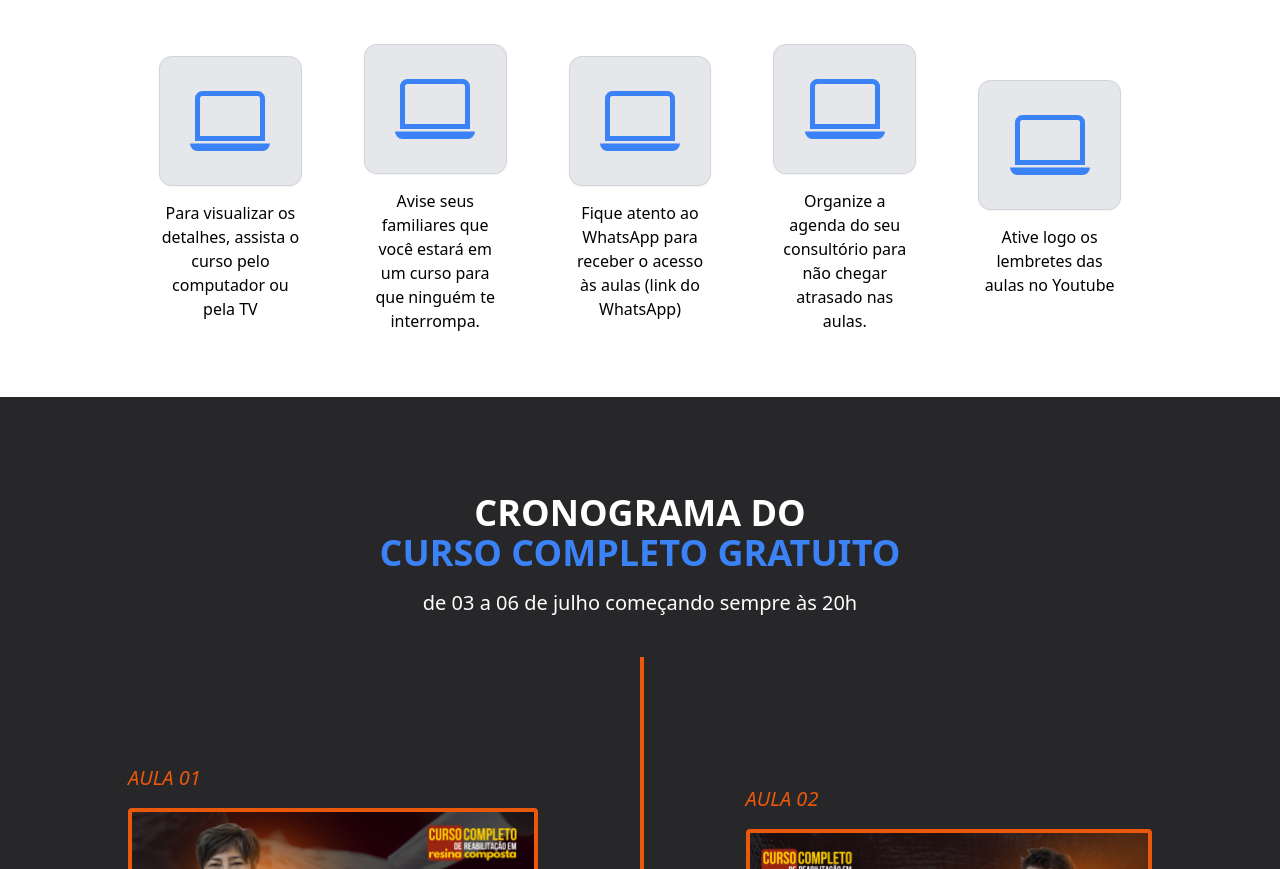
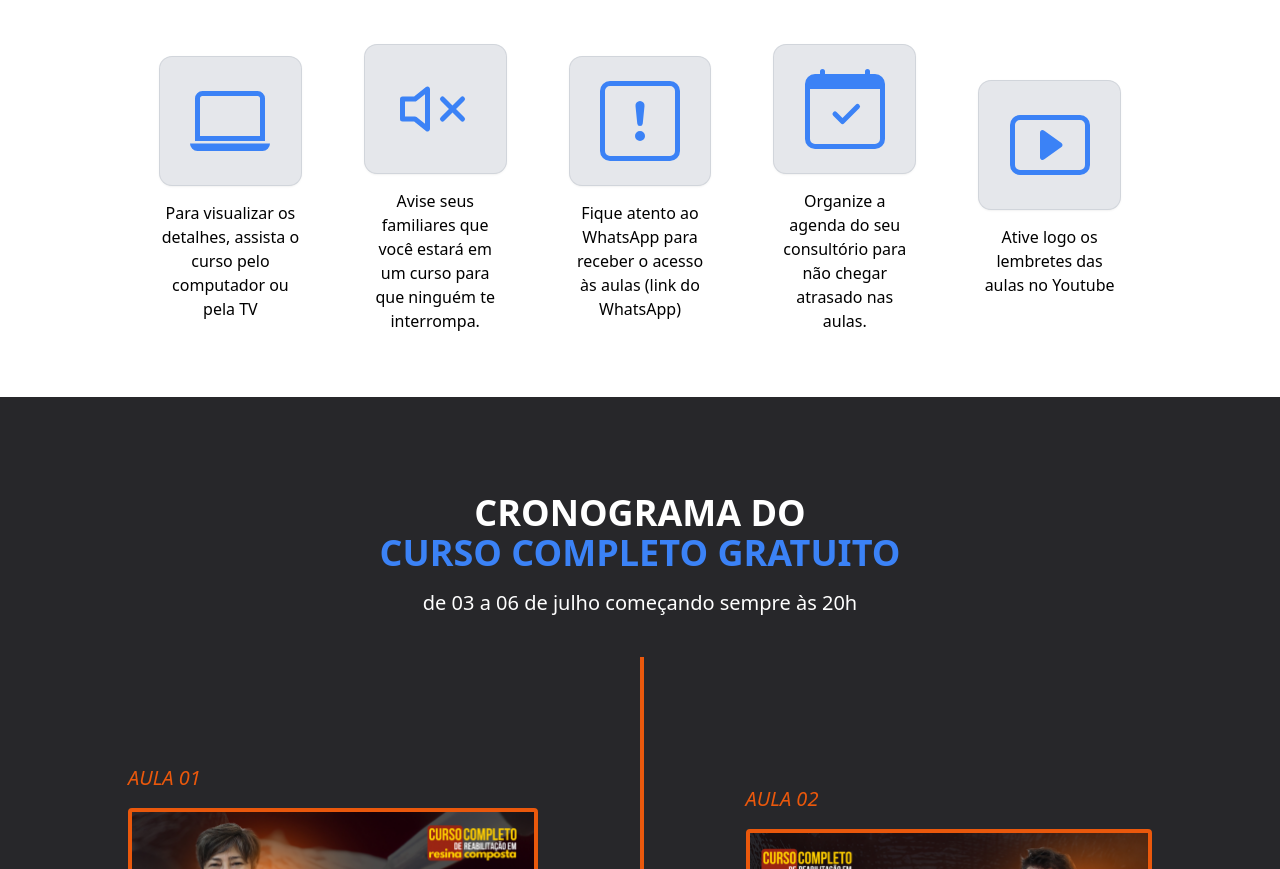
Before and after one commit to mdigitalagencia/lp.myleneerenato.com, a plain HTML site: page preparacao/index.html in a window 1280 px wide. Shown: the part 1481-2350 px from the top of the page. Drawn offline with nearby package versions, Linux system fonts and the light colour scheme; files that its build step writes are made by us from their sources.

Commit message:
updating icons

```diff
--- a/preparacao/index.html
+++ b/preparacao/index.html
@@ -2,7 +2,7 @@
 <html>
 <head>
     <meta charset="UTF-8">
-    <title>15ª Maratona da Resina Composta</title>
+    <title>Preparação para o Curso Completo</title>
     <meta name="viewport" content="width=device-width, initial-scale=1, maximum-scale=1, user-scalable=no, shrink-to-fit=no">
     <meta http-equiv="content-type" content="text/html; charset=utf-8">
     <meta http-equiv="X-UA-Compatible" content="IE=edge,chrome=1">
@@ -13,8 +13,8 @@
     <meta name="robots" content="all"/>
     <meta property="og:locale" content="pt_BR">
     <meta property="og:type" content="article">
-    <meta property="og:title" content="Mylene e Renato">
-    <meta property="og:description" content="Transforme o sorriso do seu paciente sem preparo e sem anestesia">
+    <meta property="og:title" content="Curso Completo em Reabilitação em Resina Composta">
+    <meta property="og:description" content="Preparação para o Curso Completo em Reabilitação em Resina Composta">
     <meta property="og:site_name" content="Mylene e Renato">
     <meta property="og:url" content="https://www.myleneerenato.com/inscricao15-fb2">
     <meta property="og:image" content="https://cdn.greatsoftwares.com.br/arquivos/paginas/11607-e8280a45d8a377cbd8ee3cb4dec08edf.png">
@@ -202,7 +202,7 @@
                 <div class="w-full md:w-1/5 px-8 text-center mb-6 md:mb-0">
                     <div class="rounded-xl shadow bg-gray-200 ring-1 ring-gray-300 p-6 mb-4">
                         <svg xmlns="http://www.w3.org/2000/svg" class="h-20 w-20 mx-auto fill-blue-500" viewBox="0 0 16 16">
-                          <path d="M13.5 3a.5.5 0 0 1 .5.5V11H2V3.5a.5.5 0 0 1 .5-.5h11zm-11-1A1.5 1.5 0 0 0 1 3.5V12h14V3.5A1.5 1.5 0 0 0 13.5 2h-11zM0 12.5h16a1.5 1.5 0 0 1-1.5 1.5h-13A1.5 1.5 0 0 1 0 12.5z"/>
+                           <path d="M6.717 3.55A.5.5 0 0 1 7 4v8a.5.5 0 0 1-.812.39L3.825 10.5H1.5A.5.5 0 0 1 1 10V6a.5.5 0 0 1 .5-.5h2.325l2.363-1.89a.5.5 0 0 1 .529-.06zM6 5.04 4.312 6.39A.5.5 0 0 1 4 6.5H2v3h2a.5.5 0 0 1 .312.11L6 10.96V5.04zm7.854.606a.5.5 0 0 1 0 .708L12.207 8l1.647 1.646a.5.5 0 0 1-.708.708L11.5 8.707l-1.646 1.647a.5.5 0 0 1-.708-.708L10.793 8 9.146 6.354a.5.5 0 1 1 .708-.708L11.5 7.293l1.646-1.647a.5.5 0 0 1 .708 0z"/>
                         </svg>
                     </div>
                     Avise seus familiares que você estará em um curso para que ninguém te interrompa.
@@ -210,7 +210,8 @@
                 <div class="w-full md:w-1/5 px-8 text-center mb-6 md:mb-0">
                     <div class="rounded-xl shadow bg-gray-200 ring-1 ring-gray-300 p-6 mb-4">
                         <svg xmlns="http://www.w3.org/2000/svg" class="h-20 w-20 mx-auto fill-blue-500" viewBox="0 0 16 16">
-                          <path d="M13.5 3a.5.5 0 0 1 .5.5V11H2V3.5a.5.5 0 0 1 .5-.5h11zm-11-1A1.5 1.5 0 0 0 1 3.5V12h14V3.5A1.5 1.5 0 0 0 13.5 2h-11zM0 12.5h16a1.5 1.5 0 0 1-1.5 1.5h-13A1.5 1.5 0 0 1 0 12.5z"/>
+                           <path d="M14 1a1 1 0 0 1 1 1v12a1 1 0 0 1-1 1H2a1 1 0 0 1-1-1V2a1 1 0 0 1 1-1h12zM2 0a2 2 0 0 0-2 2v12a2 2 0 0 0 2 2h12a2 2 0 0 0 2-2V2a2 2 0 0 0-2-2H2z"/>
+                           <path d="M7.002 11a1 1 0 1 1 2 0 1 1 0 0 1-2 0zM7.1 4.995a.905.905 0 1 1 1.8 0l-.35 3.507a.552.552 0 0 1-1.1 0L7.1 4.995z"/>
                         </svg>
                     </div>
                     Fique atento ao WhatsApp para receber o acesso às aulas (link do WhatsApp)
@@ -218,7 +219,8 @@
                 <div class="w-full md:w-1/5 px-8 text-center mb-6 md:mb-0">
                     <div class="rounded-xl shadow bg-gray-200 ring-1 ring-gray-300 p-6 mb-4">
                         <svg xmlns="http://www.w3.org/2000/svg" class="h-20 w-20 mx-auto fill-blue-500" viewBox="0 0 16 16">
-                          <path d="M13.5 3a.5.5 0 0 1 .5.5V11H2V3.5a.5.5 0 0 1 .5-.5h11zm-11-1A1.5 1.5 0 0 0 1 3.5V12h14V3.5A1.5 1.5 0 0 0 13.5 2h-11zM0 12.5h16a1.5 1.5 0 0 1-1.5 1.5h-13A1.5 1.5 0 0 1 0 12.5z"/>
+                         <path d="M10.854 7.146a.5.5 0 0 1 0 .708l-3 3a.5.5 0 0 1-.708 0l-1.5-1.5a.5.5 0 1 1 .708-.708L7.5 9.793l2.646-2.647a.5.5 0 0 1 .708 0z"/>
+                         <path d="M3.5 0a.5.5 0 0 1 .5.5V1h8V.5a.5.5 0 0 1 1 0V1h1a2 2 0 0 1 2 2v11a2 2 0 0 1-2 2H2a2 2 0 0 1-2-2V3a2 2 0 0 1 2-2h1V.5a.5.5 0 0 1 .5-.5zM1 4v10a1 1 0 0 0 1 1h12a1 1 0 0 0 1-1V4H1z"/>
                         </svg>
                     </div>
                     Organize a agenda do seu consultório para não chegar atrasado nas aulas.
@@ -226,7 +228,8 @@
                 <div class="w-full md:w-1/5 px-8 text-center mb-6 md:mb-0">
                     <div class="rounded-xl shadow bg-gray-200 ring-1 ring-gray-300 p-6 mb-4">
                         <svg xmlns="http://www.w3.org/2000/svg" class="h-20 w-20 mx-auto fill-blue-500" viewBox="0 0 16 16">
-                          <path d="M13.5 3a.5.5 0 0 1 .5.5V11H2V3.5a.5.5 0 0 1 .5-.5h11zm-11-1A1.5 1.5 0 0 0 1 3.5V12h14V3.5A1.5 1.5 0 0 0 13.5 2h-11zM0 12.5h16a1.5 1.5 0 0 1-1.5 1.5h-13A1.5 1.5 0 0 1 0 12.5z"/>
+                          <path d="M6.79 5.093A.5.5 0 0 0 6 5.5v5a.5.5 0 0 0 .79.407l3.5-2.5a.5.5 0 0 0 0-.814l-3.5-2.5z"/>
+                          <path d="M0 4a2 2 0 0 1 2-2h12a2 2 0 0 1 2 2v8a2 2 0 0 1-2 2H2a2 2 0 0 1-2-2V4zm15 0a1 1 0 0 0-1-1H2a1 1 0 0 0-1 1v8a1 1 0 0 0 1 1h12a1 1 0 0 0 1-1V4z"/>
                         </svg>
                     </div>
                     Ative logo os lembretes das aulas no Youtube
```
